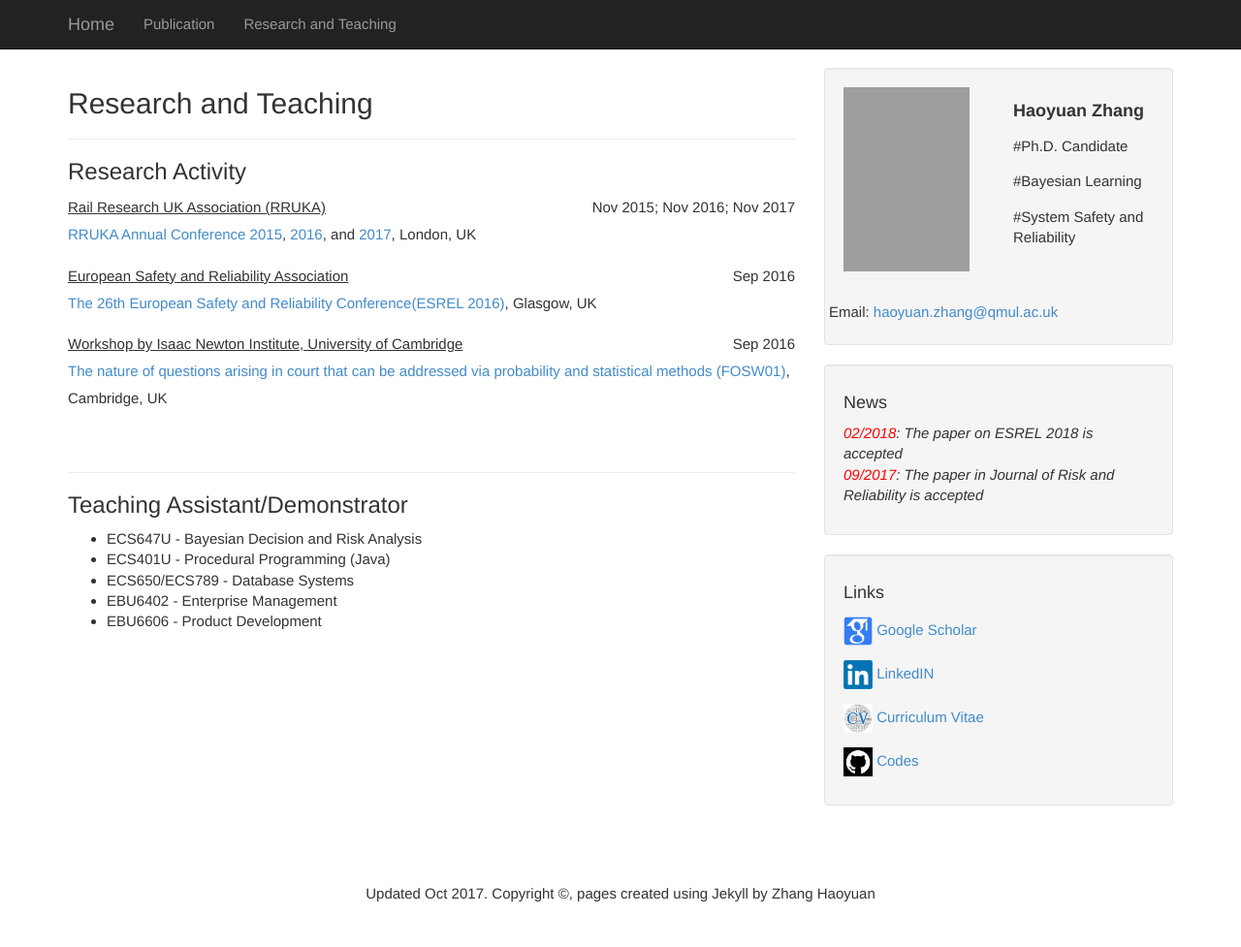
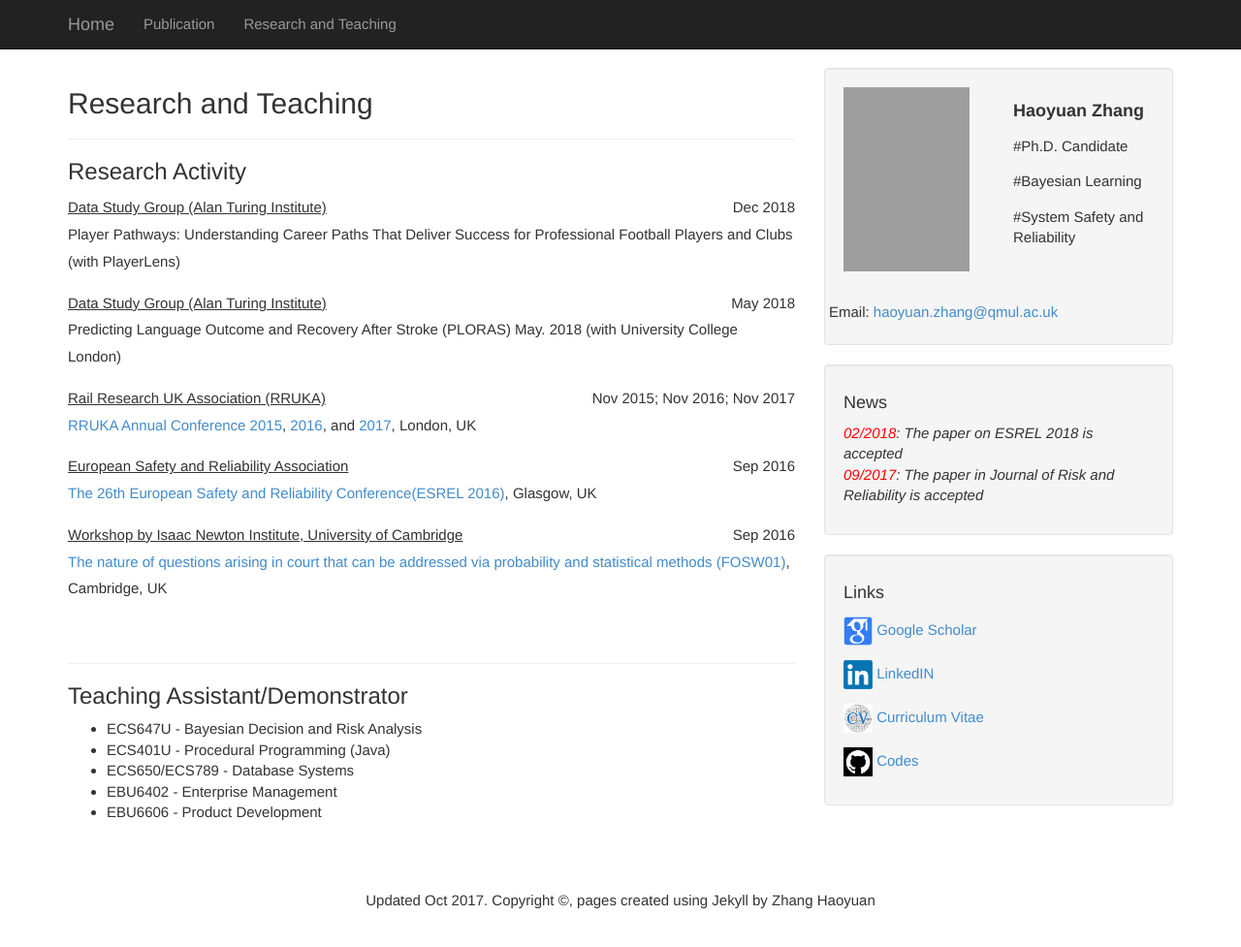
Before and after one commit to haoyuanzhang1990/haoyuanzhang1990.github.io, a Jekyll site: the page built from randt.md, in a window 1280 px wide and 990 px high. Shown: the top 977 px of the window at 97% size. Built offline with Jekyll 4.4.1, drawn with Linux system fonts in a browser that asks for light colours; grey boxes are pictures that could not be loaded.

Commit message:
Update randt.md

```diff
--- a/randt.md
+++ b/randt.md
@@ -5,6 +5,18 @@ title: "Research and Teaching"
 <h2>Research and Teaching</h2>
 <hr>
 <h3>Research Activity</h3>
+
+<p style="text-align:left;">
+  <u>Data Study Group (Alan Turing Institute)</u><span style="float:right;">Dec 2018</span>
+<br>Player Pathways: Understanding Career Paths That Deliver Success for Professional Football Players and Clubs (with PlayerLens)
+</p>
+
+
+<p style="text-align:left;">
+  <u>Data Study Group (Alan Turing Institute)</u><span style="float:right;">May 2018</span>
+<br>Predicting Language Outcome and Recovery After Stroke (PLORAS) May. 2018 (with University College London)
+</p>
+
 
 <p style="text-align:left;">
   <u>Rail Research UK Association (RRUKA)</u><span style="float:right;">Nov 2015; Nov 2016; Nov 2017</span>
```
